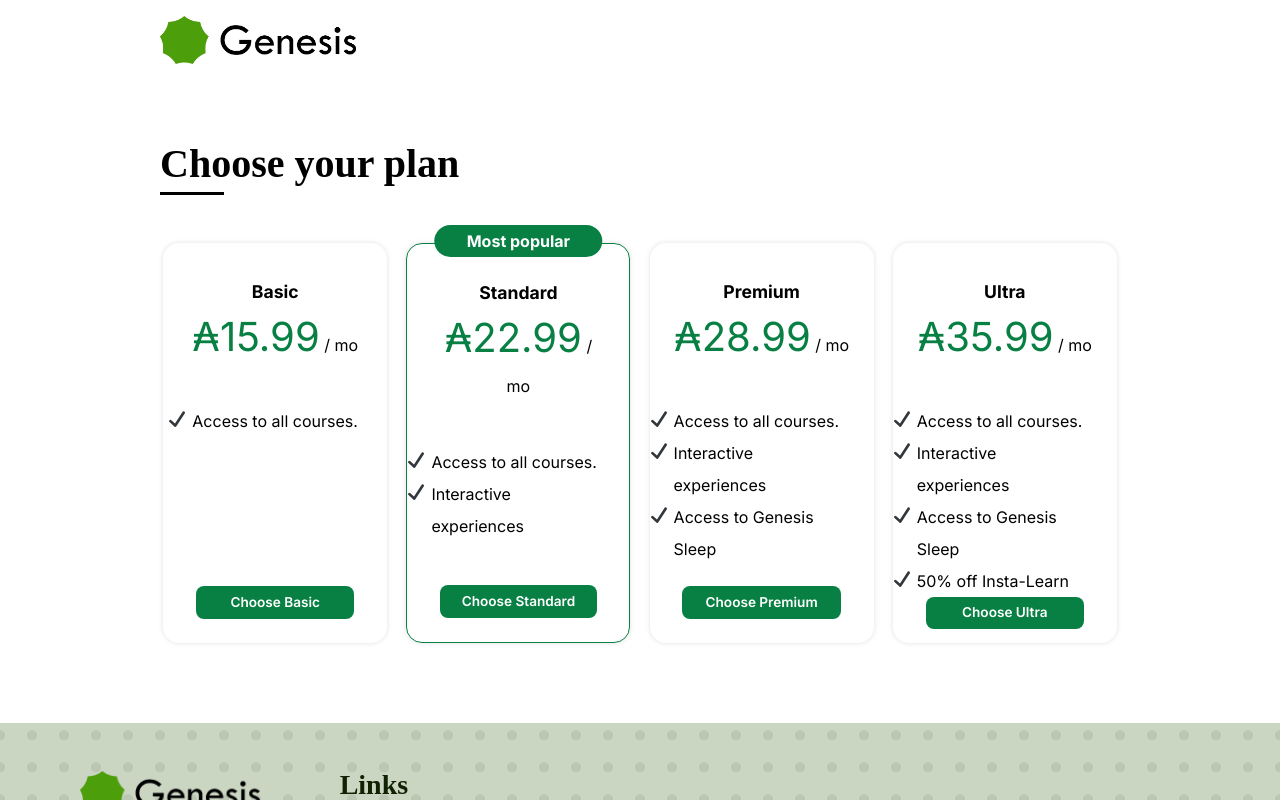
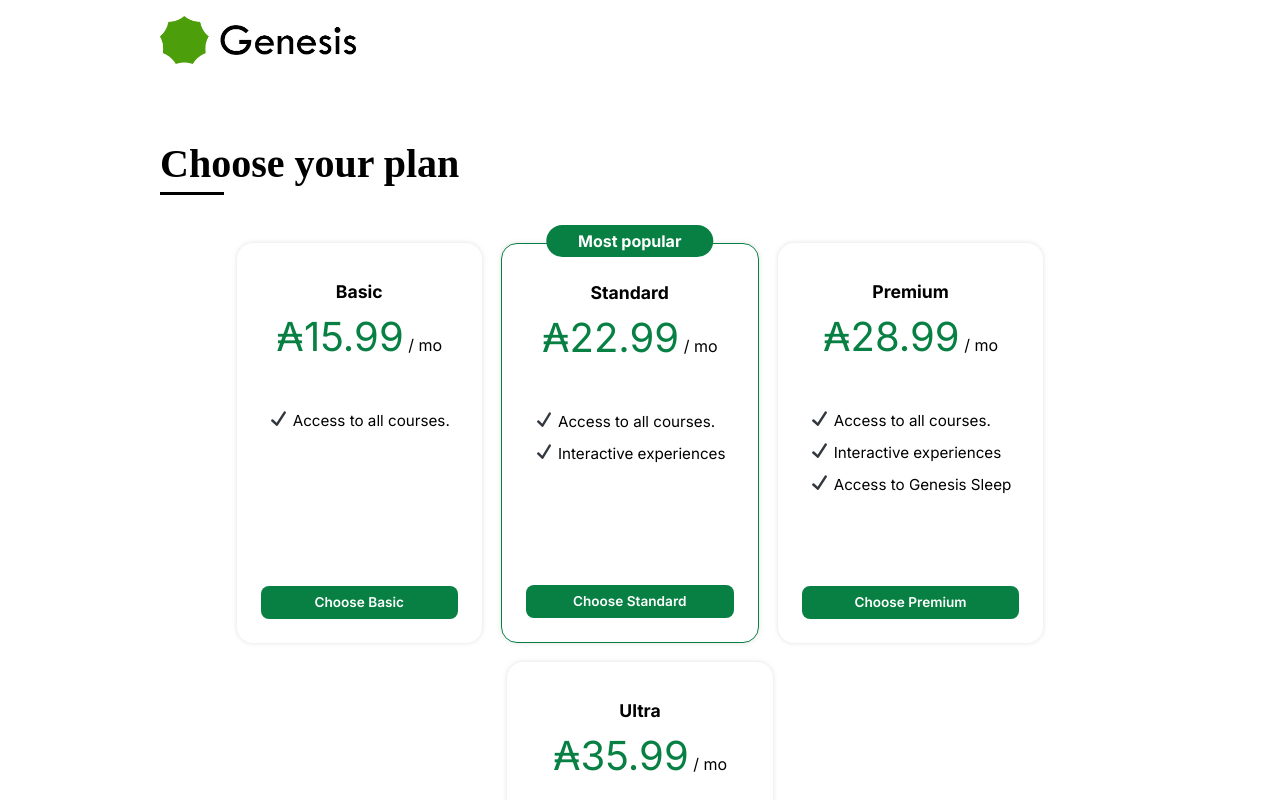
Before and after one commit to RuneHerreman/adria-client, a Vue app: page /subscription in a window 1280 px wide. Shown: the top 800 px of the page. Built offline with nearby package versions, Linux system fonts and the light colour scheme.

Commit message:
fixed styling

```diff
--- a/src/components/dashboard-components/CourseCarousel.vue
+++ b/src/components/dashboard-components/CourseCarousel.vue
@@ -42,8 +42,8 @@ const props = defineProps<{
   }
 
   h2{
-    margin-top: 2rem;
-    margin-bottom: 1rem;
+    margin-top: 1.5rem;
+    margin-bottom: 0.5rem;
   }
 
   .carousel-wrapper {
--- a/src/components/subscription-components/SubscriptionComponent.vue
+++ b/src/components/subscription-components/SubscriptionComponent.vue
@@ -19,7 +19,7 @@ function clicked() {
 </script>
 
 <template>
-  <article class="subscriptionTier" :class="{'most-popular': mostPopular}">
+  <article @click="clicked" class="subscriptionTier" :class="{'most-popular': mostPopular}">
     <p v-if="mostPopular" class="most-popular-ribbon">Most popular</p>
     <div>
       <p class="subscriptionName">{{subscriptionName}}</p>
@@ -34,8 +34,10 @@ function clicked() {
 
 <style scoped>
 .subscriptionTier {
+  cursor: pointer;
+
   padding: 2.5rem 1.5rem 1.5rem 1.5rem;
-  width: 14rem;
+  width: fit-content;
   height: 25rem;
   border-radius: 1rem;
   box-shadow: 0 0 0.3rem rgba(214, 214, 214, 0.75);
@@ -69,7 +71,9 @@ function clicked() {
 }
 
 .perks{
-  font-size: 1rem;
+  padding-left: 2rem;
+  padding-right: 0.5rem;
+  font-size: .95rem;
   list-style-image: url("../../assets/icons/checkmark.svg");
   line-height: 2rem;
 }
@@ -77,7 +81,7 @@ function clicked() {
 .btnSubscribe {
   display: block;
   text-align: center;
-  width: 90%;
+  width: 100%;
 }
 
 .most-popular {
--- a/src/components/subscription-components/SubscriptionListComponent.vue
+++ b/src/components/subscription-components/SubscriptionListComponent.vue
@@ -47,7 +47,7 @@ function handleSubscribe(subscription) {
         :subscriptionPrice="subscription.subscriptionPrice"
         :most-popular="subscription.mostPopular"
     @subscribe="handleSubscribe"
-    @click="handleSubscribe"/>
+    />
   </section>
 </template>
 
```
Also changed, not shown: src/assets/icons/checkmark.svg.
